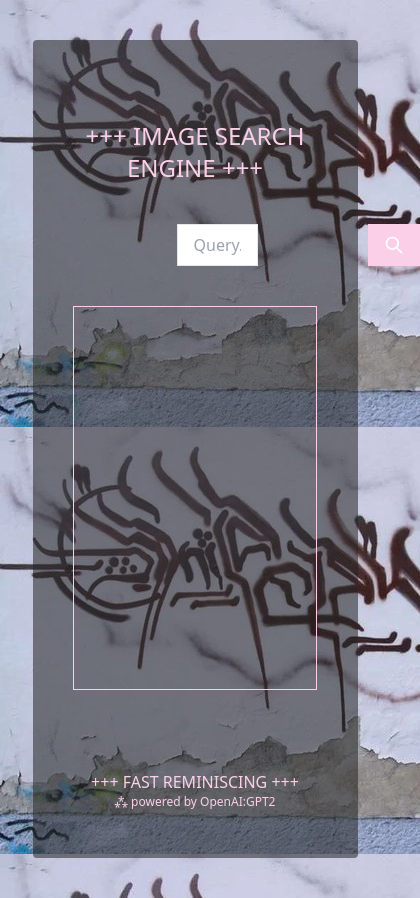
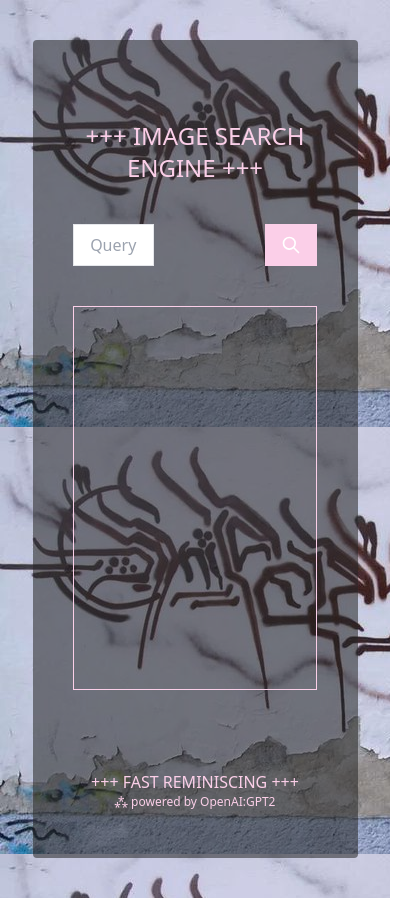
Before and after one commit to JJJJJJJJJJJJJJJl/ImageSearchEngine, a Next.js app in the folder web/: page /search in a window 390 px wide. Shown: the whole page, 420 px wide, since content can reach past the window. Built offline with nearby package versions, Linux system fonts and the light colour scheme.

Commit message:
mobile size responsive af now

```diff
--- a/web/components/SearchBar.tsx
+++ b/web/components/SearchBar.tsx
@@ -41,10 +41,10 @@
     }
 
     return (
-        <div className="flex justify-between w-3/4 mx-36">
+        <div className="flex justify-between w-3/4 mx-auto">
             <input
                 type="text"
-                className="block w-1/3 px-4 py-2 text-pink-200 bg-white border_lean"
+                className="block w-1/3 px-4 py-2 text-purple-300 bg-white border_lean"
                 placeholder={ph}
                 onChange={handle_query_change}
             />
```
